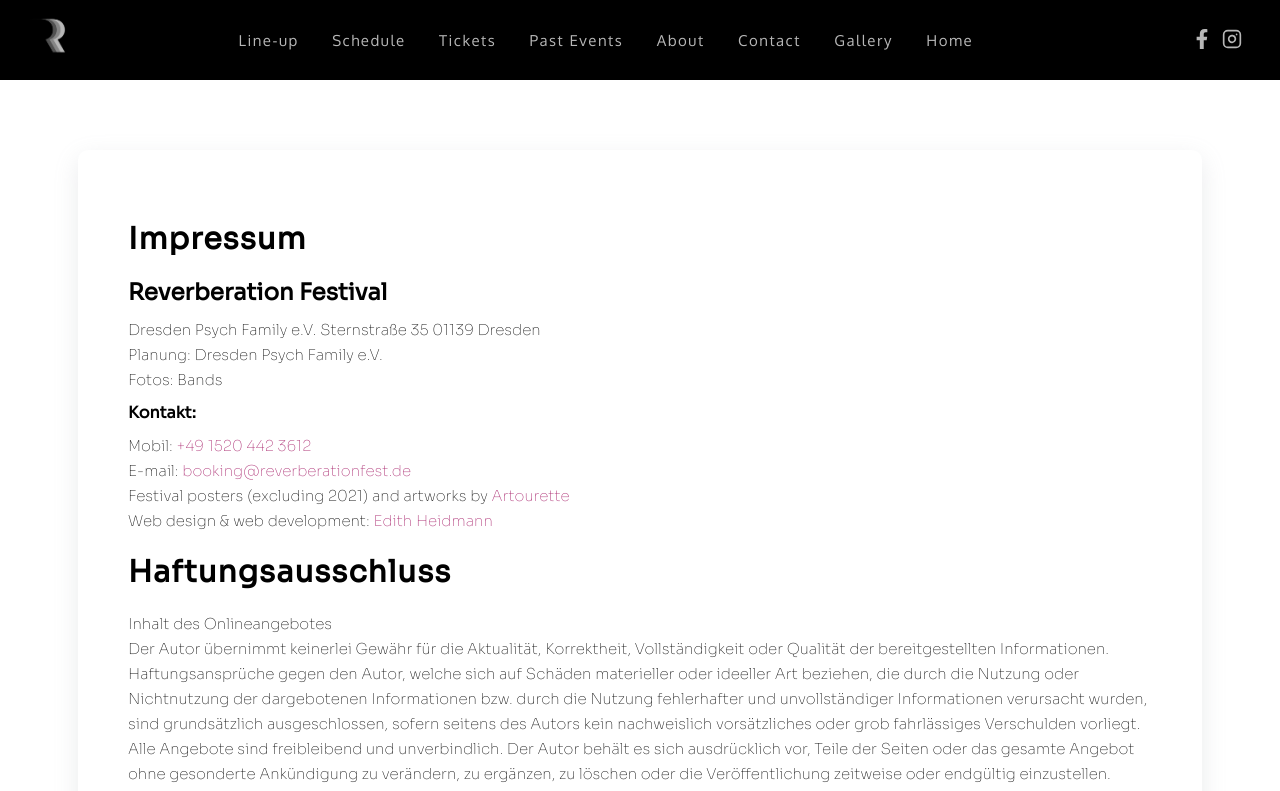
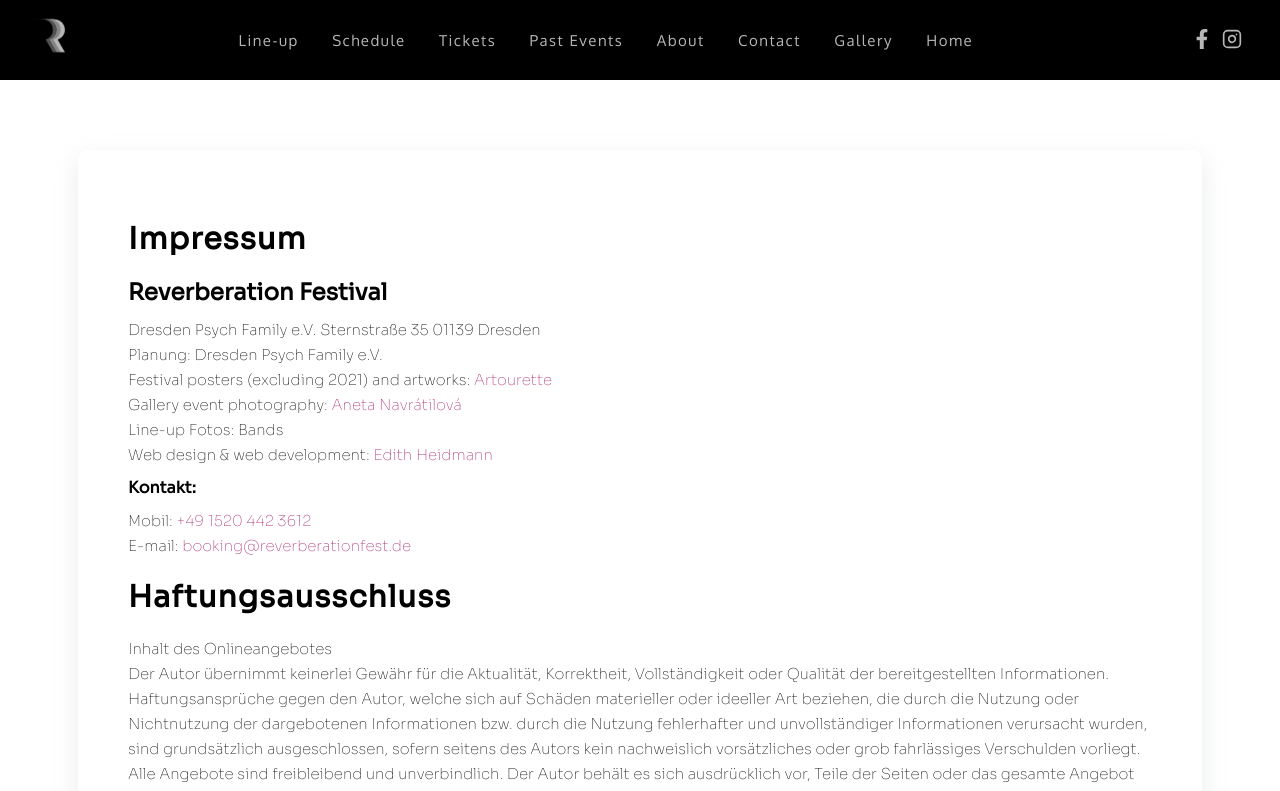
Before and after one commit to ediheid/reverberation-frontend, a React (Create React App) app: page /impressum in a window 1280 px wide. Shown: the top 791 px of the page. Built offline with nearby package versions, Linux system fonts and the light colour scheme.

Commit message:
Updated past events and added Annie to footer and Impressum

```diff
--- a/src/Components/Footer/Footer.js
+++ b/src/Components/Footer/Footer.js
@@ -44,6 +44,19 @@
             alt="Link to artist site"
           >
             Artourette
+          </a>
+        </span>
+
+        {/* Photos by */}
+        <span className={styles["built-by"]}>
+          Gallery event photography by <br />
+          <a
+            href="https://instagram.com/annieanback?igshid=YmMyMTA2M2Y="
+            target="_blank"
+            rel="noreferrer noopener"
+            alt="Link to artist site"
+          >
+            Aneta Navrátilová
           </a>
         </span>
 
--- a/src/Views-Sections/Impressum/Impressum.js
+++ b/src/Views-Sections/Impressum/Impressum.js
@@ -21,7 +21,49 @@
           Planung: Dresden Psych Family e.V.
         </span>
 
-        <span className={styles["spans"]}>Fotos: Bands</span>
+        <span className={styles["spans"]}>
+          Festival posters (excluding 2021) and artworks:
+          <a
+            className={styles["anchor-tags"]}
+            href="https://artourette.com/"
+            target="_blank"
+            rel="noreferrer noopener"
+            alt="Link to artist website"
+          >
+            {" "}
+            Artourette
+          </a>
+        </span>
+
+        <span className={styles["spans"]}>
+          Gallery event photography:
+          <a
+            className={styles["anchor-tags"]}
+            href="https://instagram.com/annieanback?igshid=YmMyMTA2M2Y="
+            target="_blank"
+            rel="noreferrer noopener"
+            alt="Link to artist website"
+          >
+            {" "}
+            Aneta Navrátilová
+          </a>
+        </span>
+
+        <span className={styles["spans"]}>Line-up Fotos: Bands</span>
+
+        <span className={styles["spans"]}>
+          Web design & web development:
+          <a
+            className={styles["anchor-tags"]}
+            href="https://www.edithsdev.com/"
+            target="_blank"
+            rel="noreferrer noopener"
+            alt="Link to designer/developer website"
+          >
+            {" "}
+            Edith Heidmann
+          </a>
+        </span>
 
         <h3 className={styles["sub-headings"]}>Kontakt:</h3>
 
@@ -46,34 +88,6 @@
           >
             {" "}
             booking@reverberationfest.de
-          </a>
-        </span>
-
-        <span className={styles["spans"]}>
-          Festival posters (excluding 2021) and artworks by
-          <a
-            className={styles["anchor-tags"]}
-            href="https://artourette.com/"
-            target="_blank"
-            rel="noreferrer noopener"
-            alt="Link to artist website"
-          >
-            {" "}
-            Artourette
-          </a>
-        </span>
-
-        <span className={styles["spans"]}>
-          Web design & web development:
-          <a
-            className={styles["anchor-tags"]}
-            href="https://www.edithsdev.com/"
-            target="_blank"
-            rel="noreferrer noopener"
-            alt="Link to designer/developer website"
-          >
-            {" "}
-            Edith Heidmann
           </a>
         </span>
 
```
Also changed, not shown: src/Views-Sections/Home/PastEvents/Static/intro.png.
